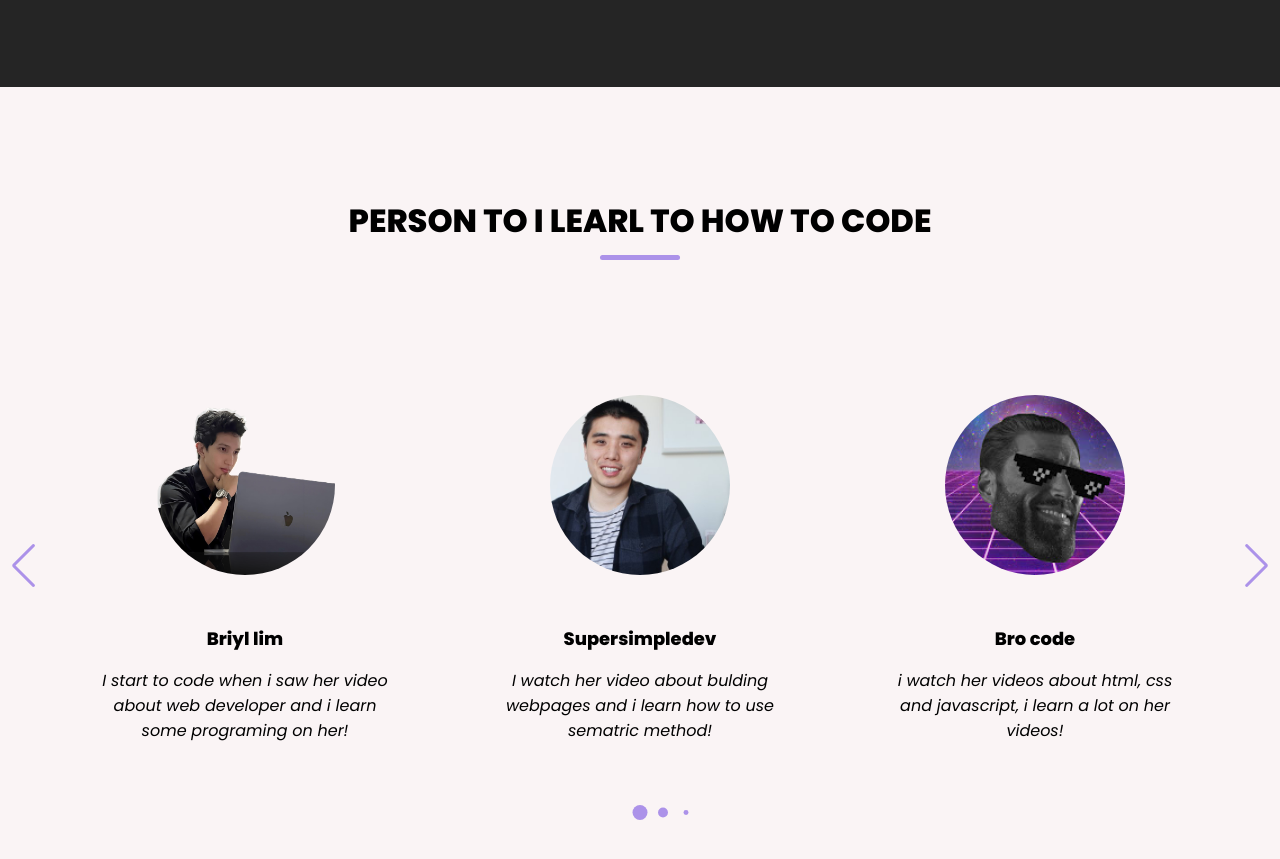
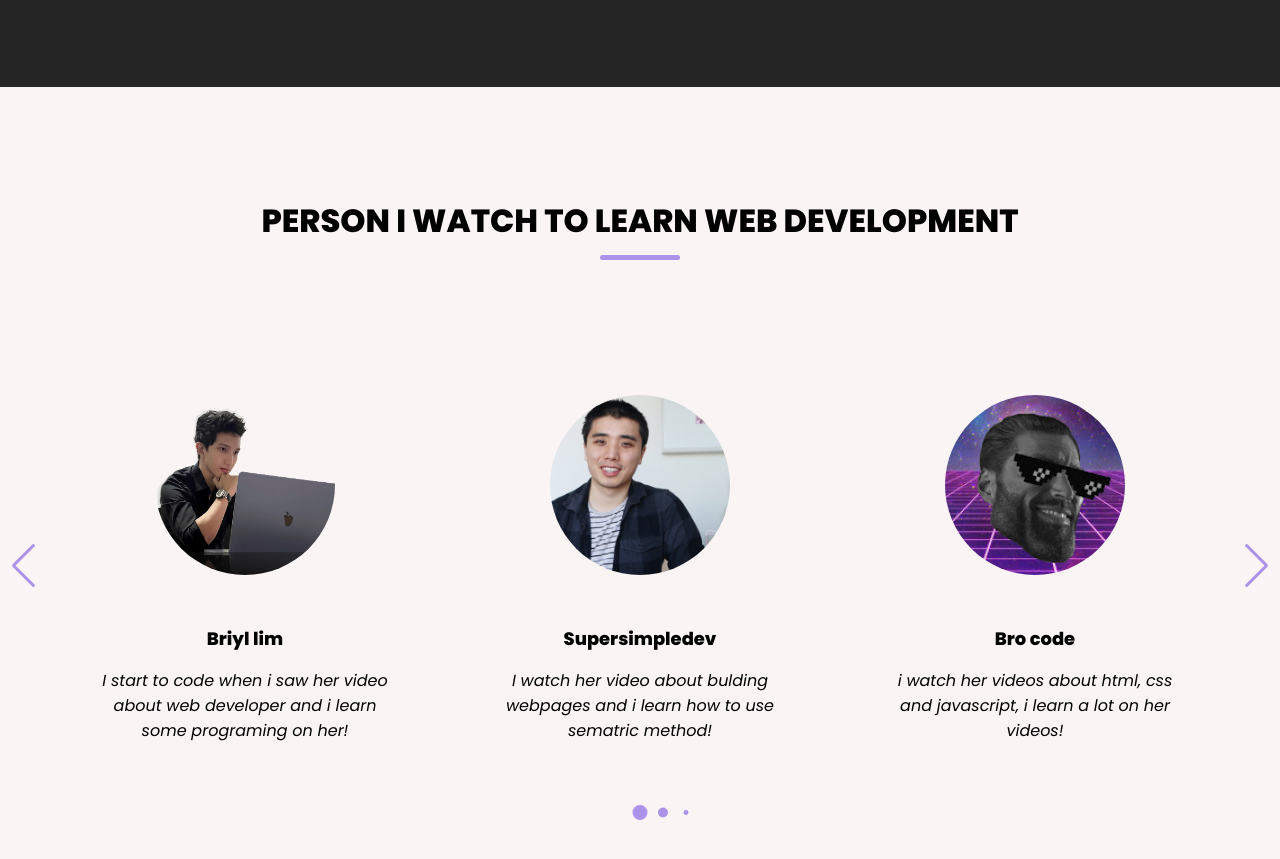
Before and after one commit to carloooi/About-me, a plain HTML site: page index.html in a window 1280 px wide. Shown: the part 2140-2999 px from the top of the page. Drawn offline with nearby package versions, Linux system fonts and the light colour scheme.

Commit message:
Update index.html

```diff
--- a/index.html
+++ b/index.html
@@ -112,7 +112,7 @@
          </section>
          <!--tesmonies-->
          <section class="testinonials-section" id="idols">
-            <h2 class="section-title">Person to i learl to how to code</h2>
+            <h2 class="section-title">person i watch to learn web development</h2>
             <div class="section content">
                 <div class="slider-container swiper">
                     <div class="slider-wrapper">
```
